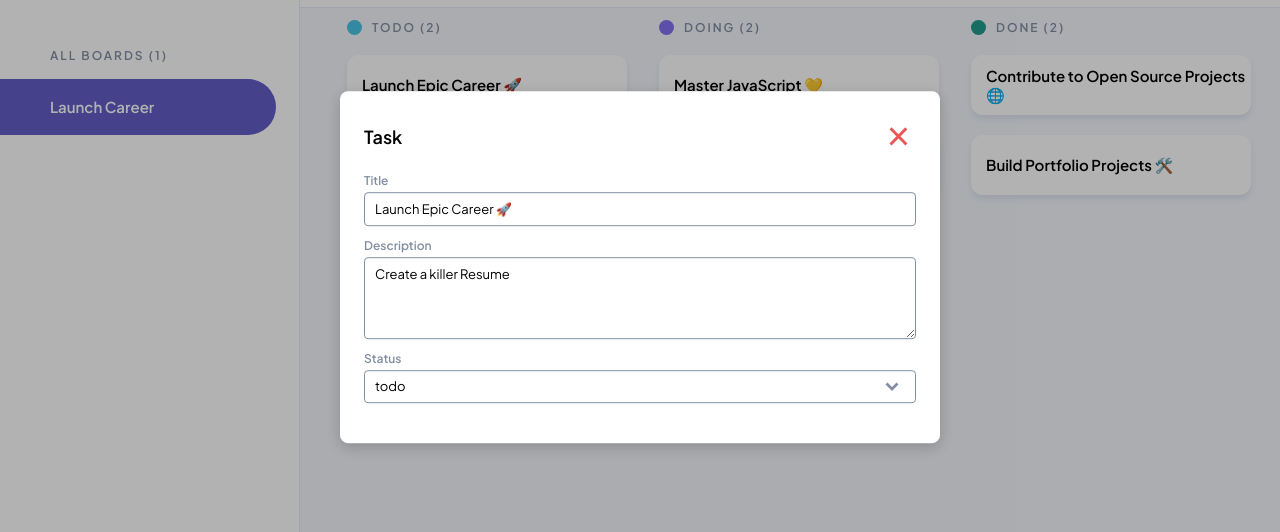
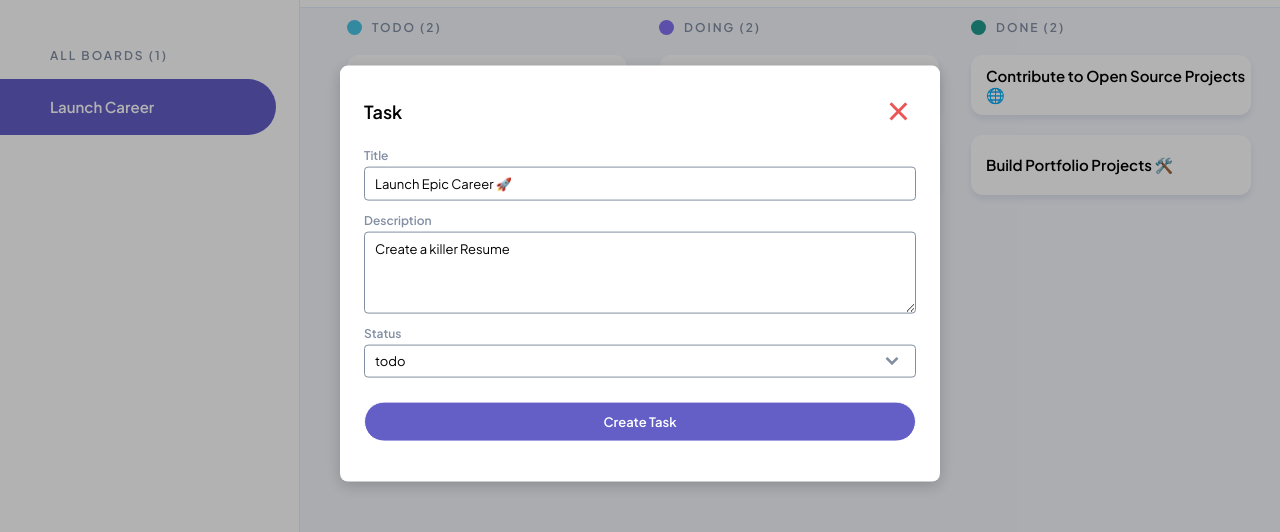
Before and after one commit to TashreeqAdams/TASADA25144_PTO2503_Group_A_Tashreeq-Adams_JSL05, a plain HTML site: page index.html in a window 1280 px wide. Both pictures are taken after a click on the element "Launch Epic Career 🚀". Shown: the part 88-620 px from the top of the page. Drawn offline with Linux system fonts and the light colour scheme.

Commit message:
Modal create new task button added

```diff
--- a/index.html
+++ b/index.html
@@ -103,6 +103,10 @@
           <option value="doing">doing</option>
           <option value="done">done</option>
         </select>
+
+        <button id="modal-create-task-button" class="modal-create-task-button">
+          Create Task
+        </button>
       </form>
     </dialog>
   </body>
--- a/styles.css
+++ b/styles.css
@@ -322,6 +322,25 @@ form select {
   padding-right: 1rem;
 }
 
+.modal-create-task-button {
+  width: 100%;
+  height: 40px;
+  top: 671px;
+  left: 535px;
+  border-radius: 20px;
+  background-color: #635fc7;
+  color: white;
+  border: solid 1px;
+  font-family: Plus Jakarta Sans;
+  font-weight: 700;
+  font-size: 13px;
+  line-height: 23px;
+  letter-spacing: 0px;
+  text-align: center;
+  margin-top: 24px;
+  cursor: pointer;
+}
+
 /* ========================
    Responsive Styles
 ======================== */
```
